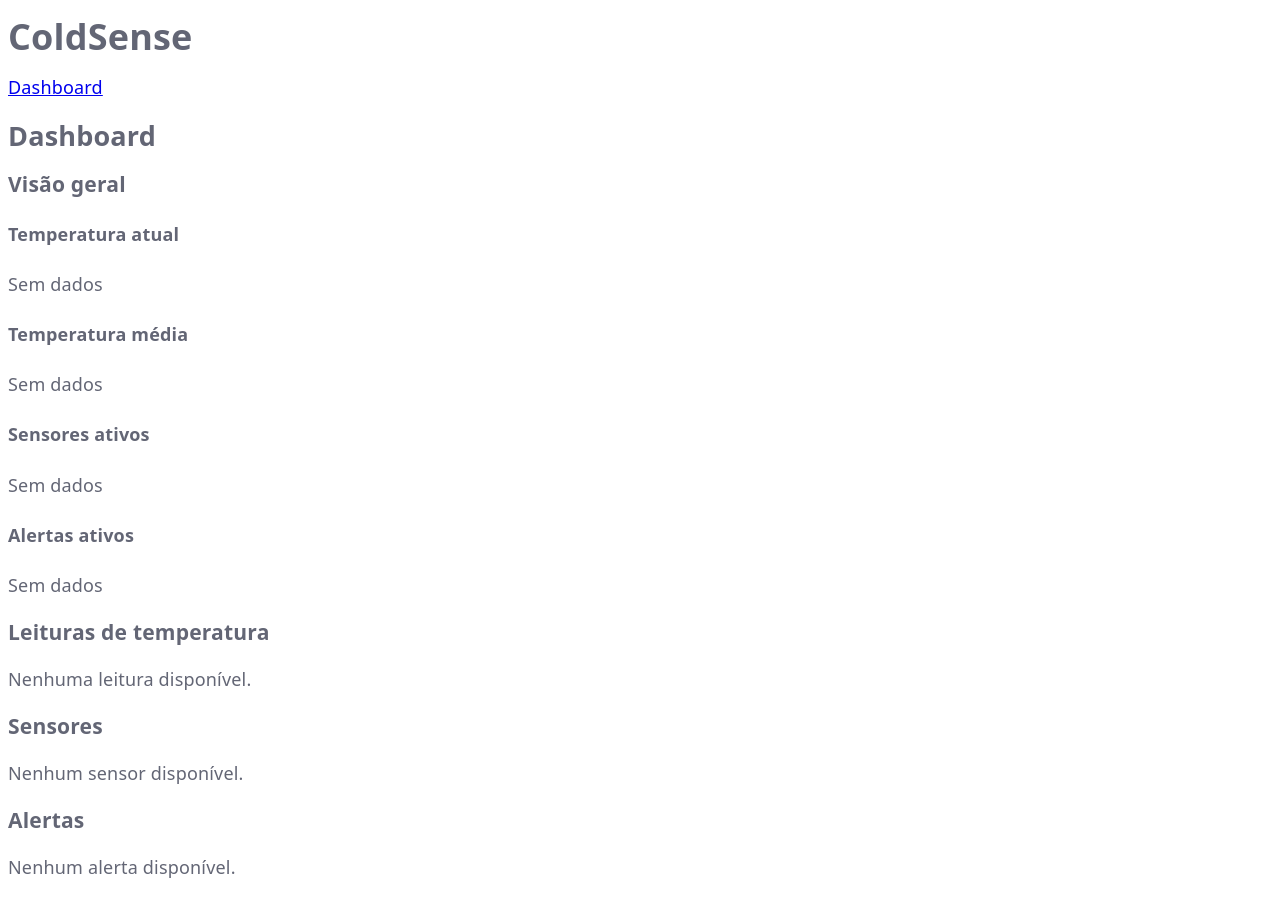
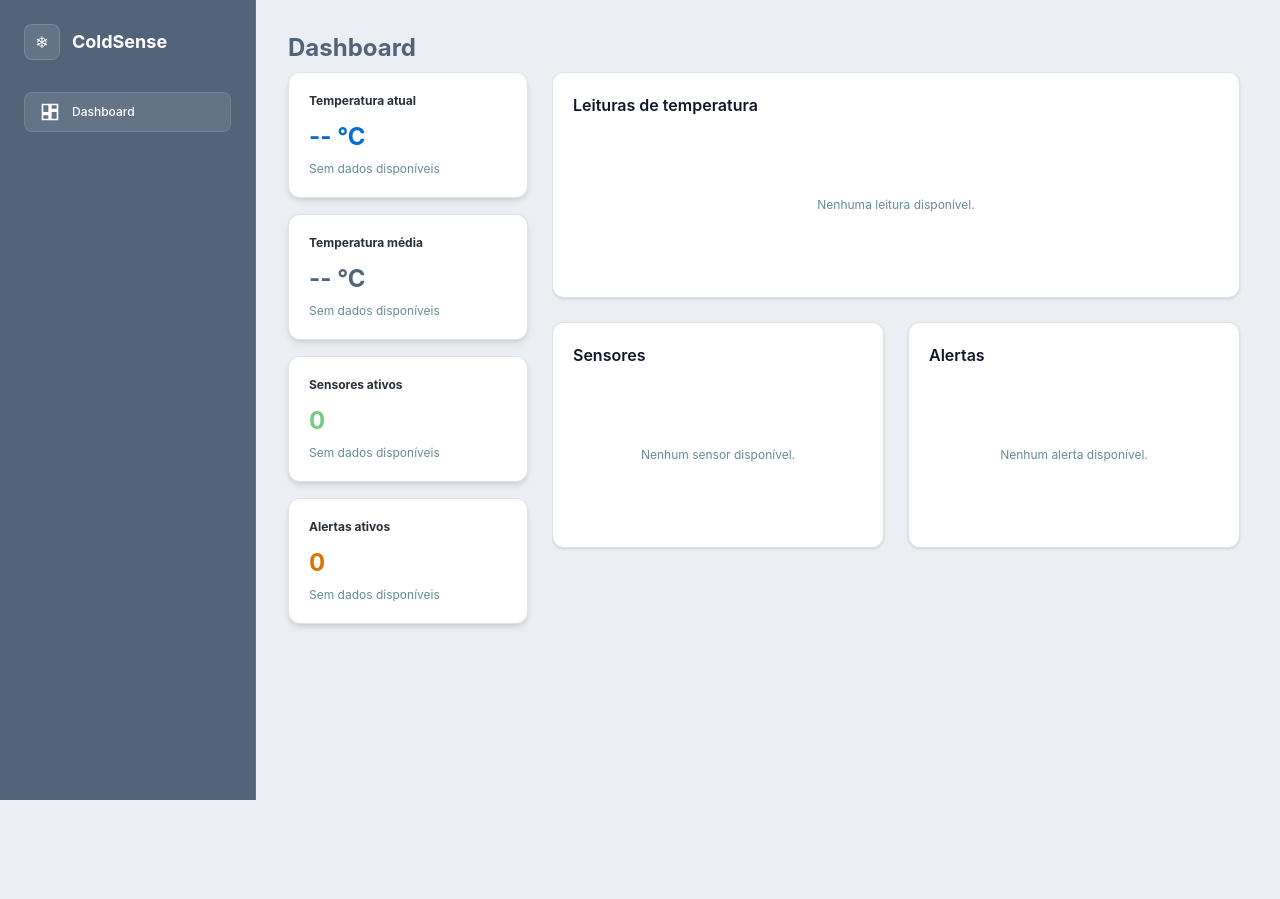
Before and after one commit to coldsense050-alt/Cold-Sense, a React (Vite) app in the folder frontend/: page / in a window 1280 px wide. After the commit the page ends 800 px from the top, so only its background shows below. Built offline with nearby package versions, Linux system fonts and the light colour scheme.

Commit message:
feat: implementa layout visual do dashboard

```diff
--- a/frontend/src/components/Navbar.tsx
+++ b/frontend/src/components/Navbar.tsx
@@ -1,9 +1,31 @@
 import { Link } from "react-router";
+
+function IconMain() {
+  return (
+    <svg
+      className="h-5 w-5"
+      viewBox="0 0 24 24"
+      fill="none"
+      stroke="currentColor"
+      strokeWidth="2"
+      aria-hidden="true"
+    >
+      <path d="M3 13h8V3H3v10Zm0 8h8v-6H3v6Zm10 0h8V11h-8v10Zm0-18v6h8V3h-8Z" />
+    </svg>
+  );
+}
 
 export default function Navbar() {
   return (
-    <nav>
-      <Link to="/" aria-current="page">Dashboard</Link>
+    <nav aria-label="Navegação principal">
+      <Link
+        to="/"
+        aria-current="page"
+        className="flex items-center gap-3 rounded-lg bg-white/10 px-4 py-2.5 text-xs font-medium text-white ring-1 ring-inset ring-white/10 transition-colors hover:bg-white/15"
+      >
+        <IconMain />
+        Dashboard
+      </Link>
     </nav>
   );
 }
--- /dev/null
+++ b/frontend/src/components/dashboard/EmptyState.tsx
@@ -0,0 +1,11 @@
+type EmptyStateProps = {
+  message: string;
+};
+
+export default function EmptyState({ message }: EmptyStateProps) {
+  return (
+    <div className="flex min-h-36 items-center justify-center rounded-lg bg-surface p-6 text-center text-xs text-muted">
+      {message}
+    </div>
+  );
+}
--- /dev/null
+++ b/frontend/src/components/dashboard/MetricCard.tsx
@@ -0,0 +1,21 @@
+type MetricCardProps = {
+  label: string;
+  value: string;
+  valueColor: string;
+  description?: string;
+};
+
+export default function MetricCard({
+  label,
+  value,
+  valueColor,
+  description = "Sem dados disponíveis",
+}: MetricCardProps) {
+  return (
+    <article className="rounded-xl border border-border bg-surface p-5 shadow-md shadow-slate-900/10">
+      <h4 className="text-xs font-bold text-body">{label}</h4>
+      <p className={`mt-3 text-2xl font-bold ${valueColor}`}>{value}</p>
+      <p className="mt-2 text-xs text-muted">{description}</p>
+    </article>
+  );
+}
--- /dev/null
+++ b/frontend/src/components/dashboard/SectionCard.tsx
@@ -0,0 +1,21 @@
+import type { ReactNode } from "react";
+
+type SectionCardProps = {
+  title: string;
+  titleId: string;
+  children: ReactNode;
+};
+
+export default function SectionCard({ title, titleId, children }: SectionCardProps) {
+  return (
+    <section
+      aria-labelledby={titleId}
+      className="rounded-xl border border-border bg-surface p-5 shadow-sm"
+    >
+      <h3 id={titleId} className="mb-4 text-base font-semibold text-heading">
+        {title}
+      </h3>
+      {children}
+    </section>
+  );
+}
--- a/frontend/src/index.css
+++ b/frontend/src/index.css
@@ -1,31 +1,89 @@
+@import "tailwindcss";
+
+@theme {
+  --color-page: var(--color-page-value);
+  --color-surface: var(--color-surface-value);
+  --color-border: var(--color-border-value);
+  --color-heading: var(--color-heading-value);
+  --color-body: var(--color-body-value);
+  --color-muted: var(--color-muted-value);
+  --color-primary: var(--color-primary-value);
+  --color-primary-soft: var(--color-primary-soft-value);
+  --color-secondary: var(--color-secondary-value);
+  --color-success: var(--color-success-value);
+  --color-warning: var(--color-warning-value);
+}
+
 :root {
-  --text: #636675;
-  --text-h: #06080d;
-  --bg: #fff;
-  --border: #e4e5e7;
-  --code-bg: #f4f3ec;
-  --accent: #3b9aff;
-  --accent-bg: rgba(59, 154, 255, 0.1);
-  --accent-border: rgba(59, 121, 255, 0.5);
-  --social-bg: rgba(244, 243, 236, 0.5);
-  --shadow:
-    rgba(0, 0, 0, 0.1) 0 10px 15px -3px, rgba(0, 0, 0, 0.05) 0 4px 6px -2px;
+  .Paleta-colores-SB-2026-ok-1-hex {
+    color: #2d3f54;
+  }
+  .Paleta-colores-SB-2026-ok-2-hex {
+    color: #52647a;
+  }
+  .Paleta-colores-SB-2026-ok-3-hex {
+    color: #73cc80;
+  }
+  .Paleta-colores-SB-2026-ok-4-hex {
+    color: #004c94;
+  }
+  .Paleta-colores-SB-2026-ok-5-hex {
+    color: #006ecf;
+  }
+  .Paleta-colores-SB-2026-ok-6-hex {
+    color: #3c93fa;
+  }
+  .Paleta-colores-SB-2026-ok-7-hex {
+    color: #00d4c6;
+  }
+  .Paleta-colores-SB-2026-ok-8-hex {
+    color: #0fa69d;
+  }
+  .Paleta-colores-SB-2026-ok-9-hex {
+    color: #028183;
+  }
 
-  --sans: system-ui, "Segoe UI", Roboto, sans-serif;
-  --heading: system-ui, "Segoe UI", Roboto, sans-serif;
-  --mono: ui-monospace, Consolas, monospace;
+  --color-page-value: #ebeff3;
+  --color-surface-value: #ffffff;
+  --color-border-value: #939ca748;
+  --color-heading-value: #0f172a;
+  --color-body-value: #27303b;
+  --color-muted-value: #658c97;
+  --color-primary-value: #006ecf;
+  --color-primary-soft-value: #3c93fa;
+  --color-secondary-value: #52647a;
+  --color-secondary-dark: #2d3f54;
+  --color-success-value: #73cc80;
+  --color-warning-value: #d97706;
+}
 
-  font: 18px/145% var(--sans);
-  letter-spacing: 0.18px;
-  color-scheme: light dark;
-  color: var(--text);
-  background: var(--bg);
-  font-synthesis: none;
-  text-rendering: optimizeLegibility;
-  -webkit-font-smoothing: antialiased;
-  -moz-osx-font-smoothing: grayscale;
+body {
+  margin: 0;
+  min-width: 320px;
+  min-height: 100vh;
+  background: var(--color-page-value);
+  font-family: Inter, ui-sans-serif, system-ui, sans-serif;
+  color: var(--color-heading-value);
+}
 
-  @media (max-width: 1024px) {
-    font-size: 16px;
+@media (min-width: 64rem) and (min-height: 43.75rem) {
+  .app-shell,
+  .app-content {
+    height: 100vh;
+    overflow: hidden;
+  }
+
+  .dashboard-page {
+    height: 100%;
+  }
+
+  .dashboard-grid {
+    min-height: 0;
+    flex: 1;
+  }
+
+  .dashboard-scroll {
+    height: 100%;
+    overflow-y: auto;
   }
 }
--- a/frontend/src/layouts/RootLayout.tsx
+++ b/frontend/src/layouts/RootLayout.tsx
@@ -3,15 +3,29 @@ import Navbar from "../components/Navbar";
 
 export default function RootLayout() {
   return (
-    <div>
-      <header>
-        <h1>ColdSense</h1>
-        <Navbar />
-      </header>
+    <div className="app-shell min-h-screen bg-page md:flex">
+      <aside className="border-b border-white/10 bg-secondary text-white md:fixed md:inset-y-0 md:left-0 md:w-64 md:border-r md:border-b-0">
+        <div className="flex items-center justify-between px-4 py-4 md:block md:px-6 md:py-6">
+          <div className="flex items-center gap-3">
+            <div
+              className="flex h-9 w-9 items-center justify-center rounded-lg bg-white/10 text-base text-white ring-1 ring-inset ring-white/15"
+              aria-hidden="true"
+            >
+              ❄
+            </div>
+            <h1 className="text-lg font-bold text-white">ColdSense</h1>
+          </div>
+          <div className="md:mt-8">
+            <Navbar />
+          </div>
+        </div>
+      </aside>
 
-      <main>
-        <Outlet />
-      </main>
+      <div className="app-content flex-1 md:ml-64">
+        <main className="mx-auto h-full max-w-6xl px-4 py-8 sm:px-6 lg:px-8">
+          <Outlet />
+        </main>
+      </div>
     </div>
   );
 }
--- a/frontend/src/pages/Home/index.tsx
+++ b/frontend/src/pages/Home/index.tsx
@@ -1,43 +1,46 @@
+import EmptyState from "../../components/dashboard/EmptyState";
+import MetricCard from "../../components/dashboard/MetricCard";
+import SectionCard from "../../components/dashboard/SectionCard";
+
 const indicators = [
-  "Temperatura atual",
-  "Temperatura média",
-  "Sensores ativos",
-  "Alertas ativos",
+  { label: "Temperatura atual", value: "-- °C", valueColor: "text-primary" },
+  { label: "Temperatura média", value: "-- °C", valueColor: "text-secondary" },
+  { label: "Sensores ativos", value: "0", valueColor: "text-success" },
+  { label: "Alertas ativos", value: "0", valueColor: "text-warning" },
 ];
-
-function EmptySection({ message }: { message: string }) {
-  return <p>{message}</p>;
-}
 
 export default function Dashboard() {
   return (
-    <>
-      <h2>Dashboard</h2>
+    <div className="dashboard-page space-y-2 lg:flex lg:flex-col lg:space-y-0">
+      <div className="lg:shrink-0 lg:pb-2">
+        <h2 className="text-2xl font-bold text-secondary">Dashboard</h2>
+      </div>
 
-      <section aria-labelledby="overview-heading">
-        <h3 id="overview-heading">Visão geral</h3>
-        {indicators.map((indicator) => (
-          <article key={indicator}>
-            <h4>{indicator}</h4>
-            <EmptySection message="Sem dados" />
-          </article>
-        ))}
-      </section>
+      <div className="dashboard-grid grid items-start gap-6 lg:grid-cols-[15rem_minmax(0,1fr)]">
+        <section aria-label="Métricas gerais">
+          <div className="grid gap-4 sm:grid-cols-2 lg:grid-cols-1">
+            {indicators.map((indicator) => (
+              <MetricCard key={indicator.label} {...indicator} />
+            ))}
+          </div>
+        </section>
 
-      <section aria-labelledby="readings-heading">
-        <h3 id="readings-heading">Leituras de temperatura</h3>
-        <EmptySection message="Nenhuma leitura disponível." />
-      </section>
+        <div className="dashboard-scroll space-y-6 lg:pr-2">
+          <SectionCard title="Leituras de temperatura" titleId="readings-heading">
+            <EmptyState message="Nenhuma leitura disponível." />
+          </SectionCard>
 
-      <section aria-labelledby="sensors-heading">
-        <h3 id="sensors-heading">Sensores</h3>
-        <EmptySection message="Nenhum sensor disponível." />
-      </section>
+          <div className="grid gap-6 md:grid-cols-2">
+            <SectionCard title="Sensores" titleId="sensors-heading">
+              <EmptyState message="Nenhum sensor disponível." />
+            </SectionCard>
 
-      <section aria-labelledby="alerts-heading">
-        <h3 id="alerts-heading">Alertas</h3>
-        <EmptySection message="Nenhum alerta disponível." />
-      </section>
-    </>
+            <SectionCard title="Alertas" titleId="alerts-heading">
+              <EmptyState message="Nenhum alerta disponível." />
+            </SectionCard>
+          </div>
+        </div>
+      </div>
+    </div>
   );
 }
```
